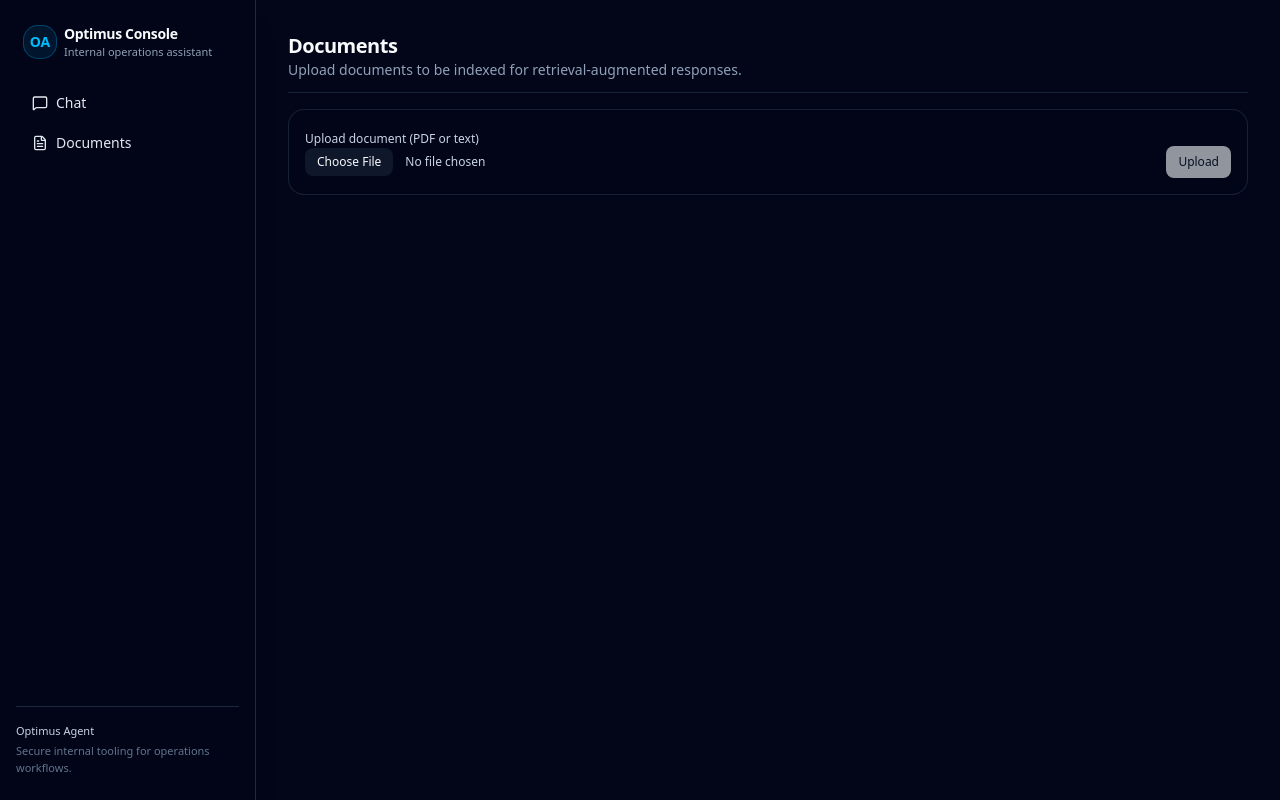
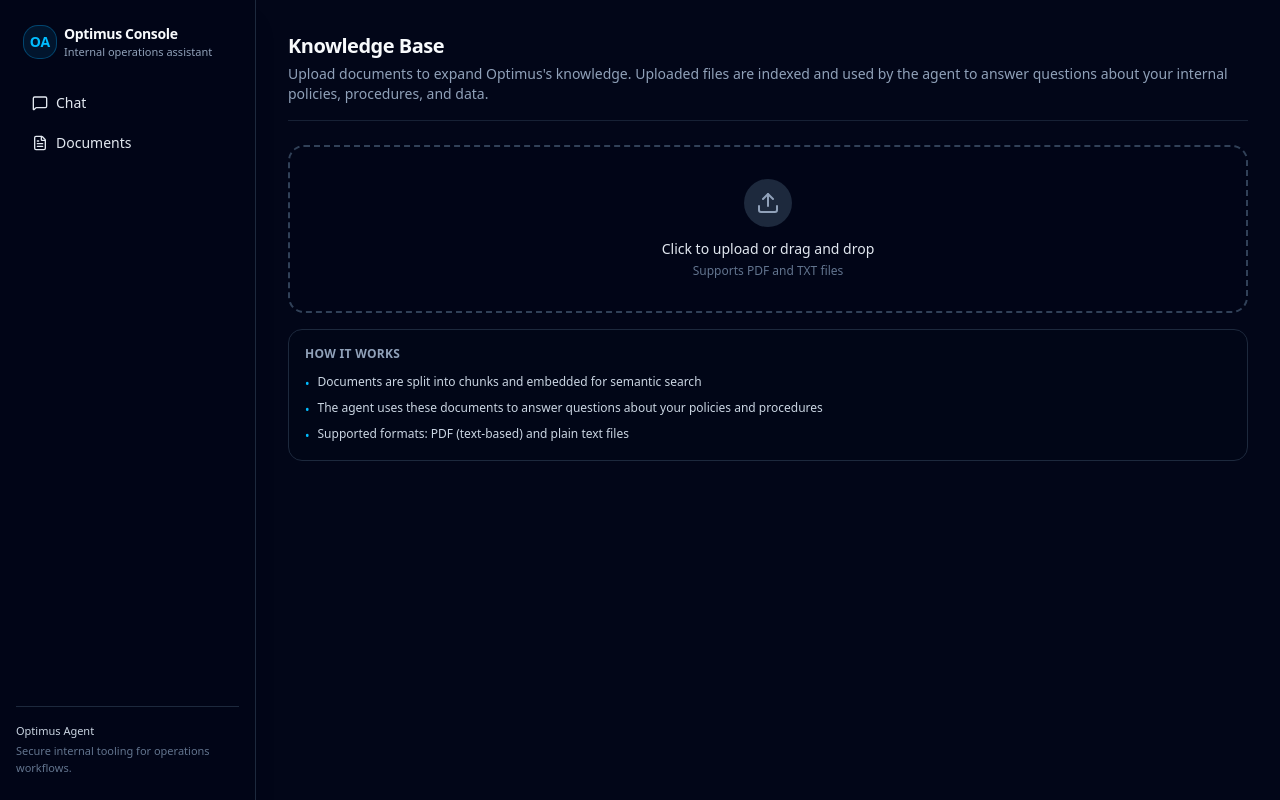
Before and after one commit to kodalegit/optimus-agent, a Next.js app in the folder frontend/: page /documents in a window 1280 px wide. Built offline with nearby package versions, Linux system fonts and the light colour scheme; no server answers.

Commit message:
redesign documents page & restrict file types

```diff
--- a/frontend/src/app/documents/page.tsx
+++ b/frontend/src/app/documents/page.tsx
@@ -1,13 +1,15 @@
 "use client";
 
-import { useState, type FormEvent } from "react";
+import { useState, type FormEvent, type DragEvent } from "react";
 import { useMutation } from "@tanstack/react-query";
 import { uploadRagDocument } from "@/lib/api";
+import { Upload, FileText, CheckCircle2, XCircle, Loader2 } from "lucide-react";
 
 export default function DocumentsPage() {
   const [file, setFile] = useState<File | null>(null);
   const [uploadStatus, setUploadStatus] = useState<string | null>(null);
   const [ragError, setRagError] = useState<string | null>(null);
+  const [isDragging, setIsDragging] = useState(false);
 
   const uploadMutation = useMutation({
     mutationFn: (f: File) => uploadRagDocument(f),
@@ -17,6 +19,28 @@ export default function DocumentsPage() {
     const nextFile = event.target.files?.[0] ?? null;
     setFile(nextFile);
     setUploadStatus(null);
+    setRagError(null);
+  };
+
+  const handleDragOver = (event: DragEvent<HTMLDivElement>) => {
+    event.preventDefault();
+    setIsDragging(true);
+  };
+
+  const handleDragLeave = (event: DragEvent<HTMLDivElement>) => {
+    event.preventDefault();
+    setIsDragging(false);
+  };
+
+  const handleDrop = (event: DragEvent<HTMLDivElement>) => {
+    event.preventDefault();
+    setIsDragging(false);
+    const droppedFile = event.dataTransfer.files?.[0] ?? null;
+    if (droppedFile) {
+      setFile(droppedFile);
+      setUploadStatus(null);
+      setRagError(null);
+    }
   };
 
   const handleUpload = async (event: FormEvent<HTMLFormElement>) => {
@@ -39,46 +63,170 @@ export default function DocumentsPage() {
   };
 
   return (
-    <div className="flex h-full flex-col gap-4">
-      <header className="flex flex-col gap-1 border-b border-slate-800/80 pb-3">
+    <div className="flex h-full flex-col gap-6">
+      <header className="flex flex-col gap-2 border-b border-slate-800/80 pb-4">
         <div>
           <h1 className="text-lg font-semibold tracking-tight sm:text-xl">
-            Documents
+            Knowledge Base
           </h1>
-          <p className="text-xs text-slate-400 sm:text-sm">
-            Upload documents to be indexed for retrieval-augmented responses.
+          <p className="mt-1 text-xs text-slate-400 sm:text-sm">
+            Upload documents to expand Optimus's knowledge. Uploaded files are
+            indexed and used by the agent to answer questions about your
+            internal policies, procedures, and data.
           </p>
         </div>
       </header>
 
-      <section className="flex flex-col gap-4 text-sm">
-        <form
-          onSubmit={handleUpload}
-          className="flex flex-col gap-2 rounded-2xl border border-slate-800/80 bg-slate-950/60 p-4 sm:flex-row sm:items-center"
-        >
-          <div className="flex-1 space-y-1">
-            <label className="text-xs font-medium text-slate-300">
-              Upload document (PDF or text)
-            </label>
+      <section className="flex flex-col gap-4">
+        <form onSubmit={handleUpload} className="space-y-4">
+          {/* Drag and drop zone */}
+          <div
+            onDragOver={handleDragOver}
+            onDragLeave={handleDragLeave}
+            onDrop={handleDrop}
+            className={`relative rounded-2xl border-2 border-dashed transition-all ${
+              isDragging
+                ? "border-sky-500 bg-sky-500/5"
+                : "border-slate-700 bg-slate-950/40"
+            } p-8 text-center`}
+          >
             <input
               type="file"
-              accept=".pdf,.txt,.md,.doc,.docx,application/pdf,text/plain"
+              id="file-upload"
+              accept=".pdf,.txt,application/pdf,text/plain"
               onChange={handleFileChange}
-              className="block w-full text-xs text-slate-300 file:mr-3 file:rounded-md file:border-0 file:bg-slate-900 file:px-3 file:py-1.5 file:text-xs file:font-medium file:text-slate-50 hover:file:bg-slate-800"
+              className="hidden"
             />
+            <label
+              htmlFor="file-upload"
+              className="flex cursor-pointer flex-col items-center gap-3"
+            >
+              <div
+                className={`rounded-full p-3 transition-colors ${
+                  isDragging
+                    ? "bg-sky-500/20 text-sky-400"
+                    : "bg-slate-800 text-slate-400"
+                }`}
+              >
+                <Upload className="h-6 w-6" />
+              </div>
+              <div className="space-y-1">
+                <p className="text-sm font-medium text-slate-200">
+                  {isDragging
+                    ? "Drop your file here"
+                    : "Click to upload or drag and drop"}
+                </p>
+                <p className="text-xs text-slate-500">
+                  Supports PDF and TXT files
+                </p>
+              </div>
+            </label>
           </div>
-          <button
-            type="submit"
-            disabled={!file || uploadMutation.isPending}
-            className="mt-2 inline-flex items-center justify-center rounded-md bg-slate-100 px-3 py-2 text-xs font-medium text-slate-900 hover:bg-white disabled:cursor-not-allowed disabled:opacity-60 sm:mt-5"
-          >
-            {uploadMutation.isPending ? "Uploading..." : "Upload"}
-          </button>
+
+          {/* Selected file preview */}
+          {file && (
+            <div className="rounded-xl border border-slate-800 bg-slate-950/60 p-4">
+              <div className="flex items-start justify-between gap-3">
+                <div className="flex items-start gap-3">
+                  <div className="rounded-lg bg-slate-800 p-2 text-slate-400">
+                    <FileText className="h-5 w-5" />
+                  </div>
+                  <div className="flex-1 space-y-1">
+                    <p className="text-sm font-medium text-slate-200">
+                      {file.name}
+                    </p>
+                    <p className="text-xs text-slate-500">
+                      {(file.size / 1024).toFixed(1)} KB
+                    </p>
+                  </div>
+                </div>
+                {!uploadMutation.isPending && (
+                  <button
+                    type="button"
+                    onClick={() => {
+                      setFile(null);
+                      setUploadStatus(null);
+                      setRagError(null);
+                    }}
+                    className="text-slate-500 hover:text-slate-300"
+                  >
+                    <XCircle className="h-4 w-4" />
+                  </button>
+                )}
+              </div>
+            </div>
+          )}
+
+          {/* Upload button */}
+          {file && (
+            <button
+              type="submit"
+              disabled={uploadMutation.isPending}
+              className="inline-flex w-full items-center justify-center gap-2 rounded-xl bg-sky-500 px-4 py-3 text-sm font-medium text-white transition-colors hover:bg-sky-600 disabled:cursor-not-allowed disabled:opacity-60"
+            >
+              {uploadMutation.isPending ? (
+                <>
+                  <Loader2 className="h-4 w-4 animate-spin" />
+                  <span>Indexing document...</span>
+                </>
+              ) : (
+                <>
+                  <Upload className="h-4 w-4" />
+                  <span>Upload & Index</span>
+                </>
+              )}
+            </button>
+          )}
         </form>
-        {ragError && <p className="text-xs text-red-400">{ragError}</p>}
+
+        {/* Status messages */}
         {uploadStatus && (
-          <p className="text-xs text-emerald-400">{uploadStatus}</p>
+          <div className="flex items-start gap-3 rounded-xl border border-emerald-500/30 bg-emerald-500/10 p-4">
+            <CheckCircle2 className="h-5 w-5 shrink-0 text-emerald-400" />
+            <div className="flex-1 space-y-1">
+              <p className="text-sm font-medium text-emerald-400">Success</p>
+              <p className="text-xs text-emerald-300/80">{uploadStatus}</p>
+            </div>
+          </div>
         )}
+
+        {ragError && (
+          <div className="flex items-start gap-3 rounded-xl border border-red-500/30 bg-red-500/10 p-4">
+            <XCircle className="h-5 w-5 shrink-0 text-red-400" />
+            <div className="flex-1 space-y-1">
+              <p className="text-sm font-medium text-red-400">Upload failed</p>
+              <p className="text-xs text-red-300/80">{ragError}</p>
+            </div>
+          </div>
+        )}
+
+        {/* Info card */}
+        <div className="rounded-xl border border-slate-800 bg-slate-950/40 p-4">
+          <h3 className="text-xs font-semibold uppercase tracking-wide text-slate-400">
+            How it works
+          </h3>
+          <ul className="mt-3 space-y-2 text-xs text-slate-300">
+            <li className="flex items-start gap-2">
+              <span className="mt-0.5 text-sky-400">•</span>
+              <span>
+                Documents are split into chunks and embedded for semantic search
+              </span>
+            </li>
+            <li className="flex items-start gap-2">
+              <span className="mt-0.5 text-sky-400">•</span>
+              <span>
+                The agent uses these documents to answer questions about your
+                policies and procedures
+              </span>
+            </li>
+            <li className="flex items-start gap-2">
+              <span className="mt-0.5 text-sky-400">•</span>
+              <span>
+                Supported formats: PDF (text-based) and plain text files
+              </span>
+            </li>
+          </ul>
+        </div>
       </section>
     </div>
   );
--- a/frontend/src/hooks/useChatScroll.ts
+++ b/frontend/src/hooks/useChatScroll.ts
@@ -29,7 +29,7 @@ export function useChatScroll() {
     if (!autoScrollRef.current) return;
     const element = containerRef.current;
     if (!element) return;
-    element.scrollTo({ top: element.scrollHeight });
+    element.scrollTo({ top: element.scrollHeight, behavior: "smooth" });
   };
 
   return {
```
